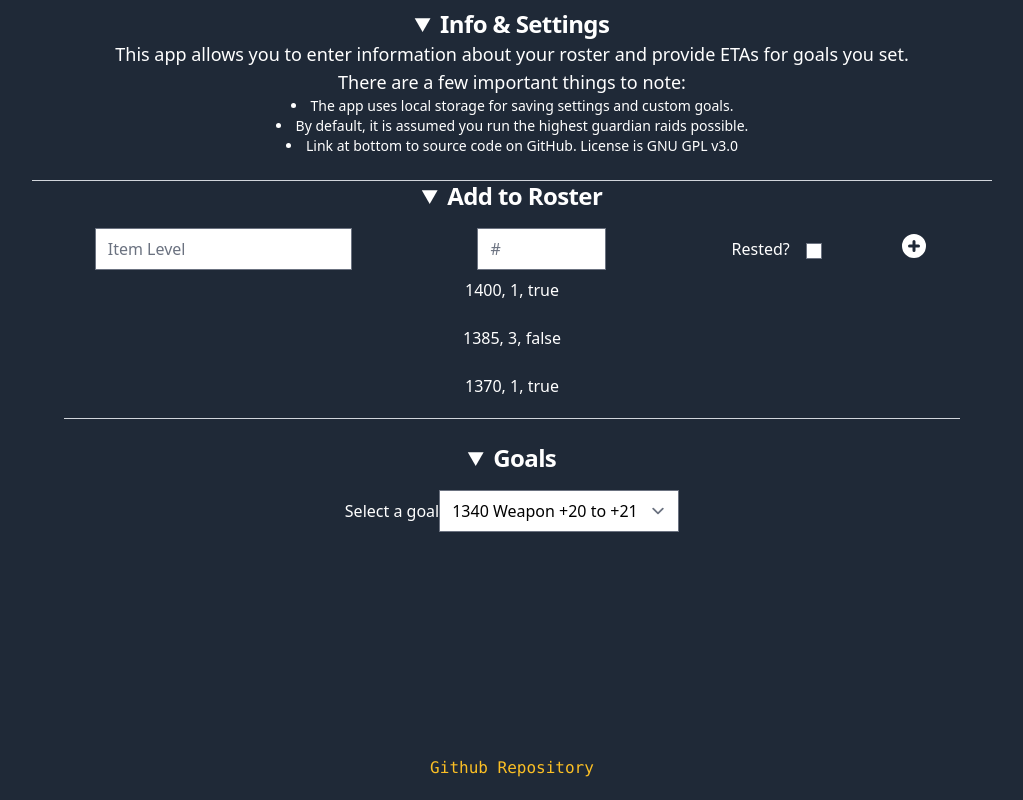
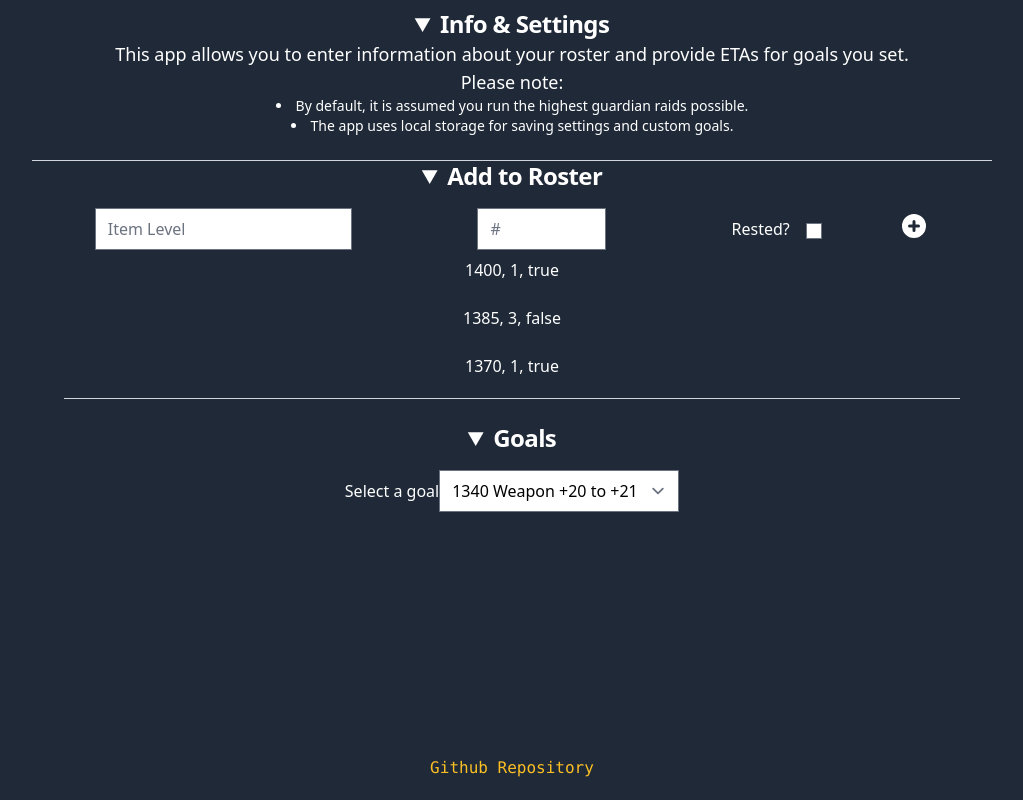
Before and after one commit to ccbrowndev/LoA-Material-Helper, a React (Vite) app: page / in a window 1280 px wide. Shown: the whole page, without its empty margins (128-1151 px from the left). Built offline with nearby package versions, Linux system fonts and the light colour scheme.

Commit message:
Minor modifications to Settings
Removed mention of Github since it's always present at the bottom.

```diff
--- a/src/components/settings.tsx
+++ b/src/components/settings.tsx
@@ -10,18 +10,15 @@ export default function Settings() {
           This app allows you to enter information about your roster and provide
           ETAs for goals you set.
           <br />
-          There are a few important things to note:
+          Please note:
         </p>
         <ul className='list-disc list-inside text-white text-sm'>
-          <li>
-            The app uses local storage for saving settings and custom goals.
-          </li>
           <li>
             By default, it is assumed you run the highest guardian raids
             possible.
           </li>
           <li>
-            Link at bottom to source code on GitHub. License is GNU GPL v3.0
+            The app uses local storage for saving settings and custom goals.
           </li>
         </ul>
       </details>
```
